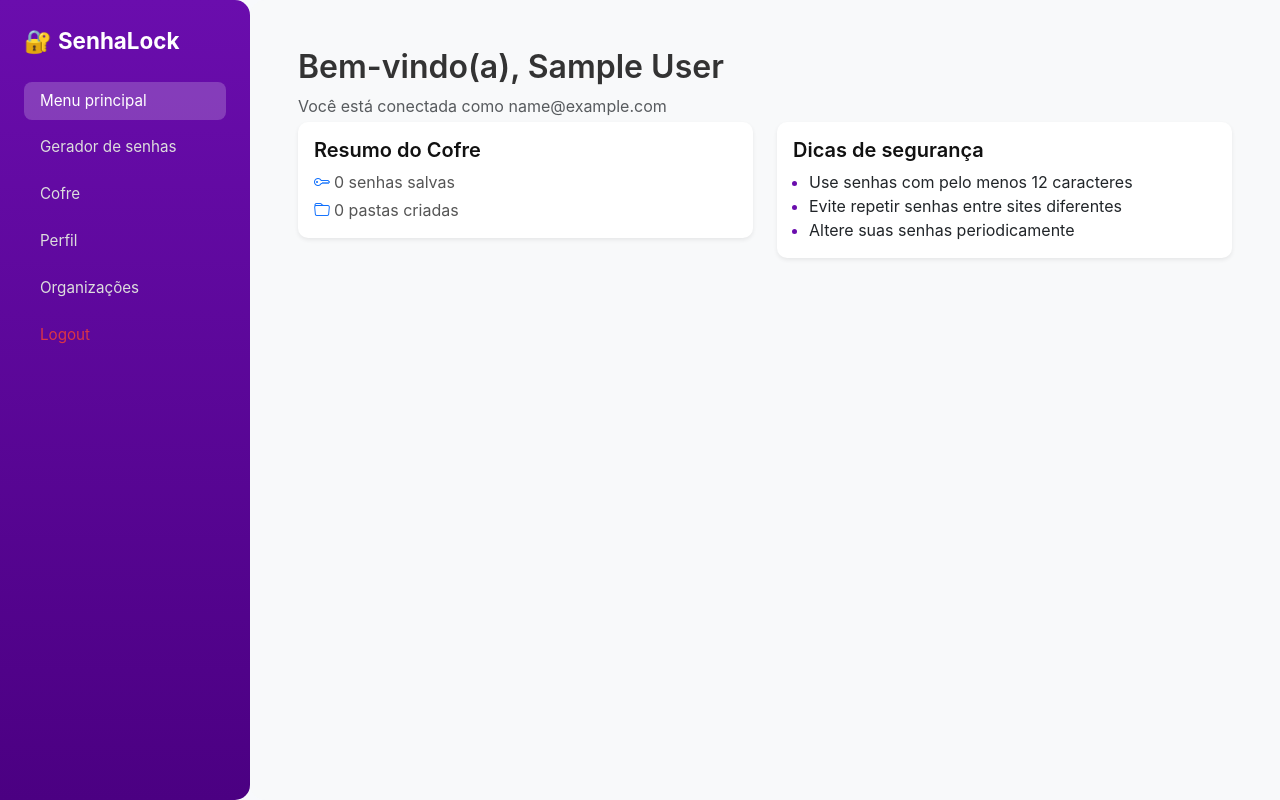
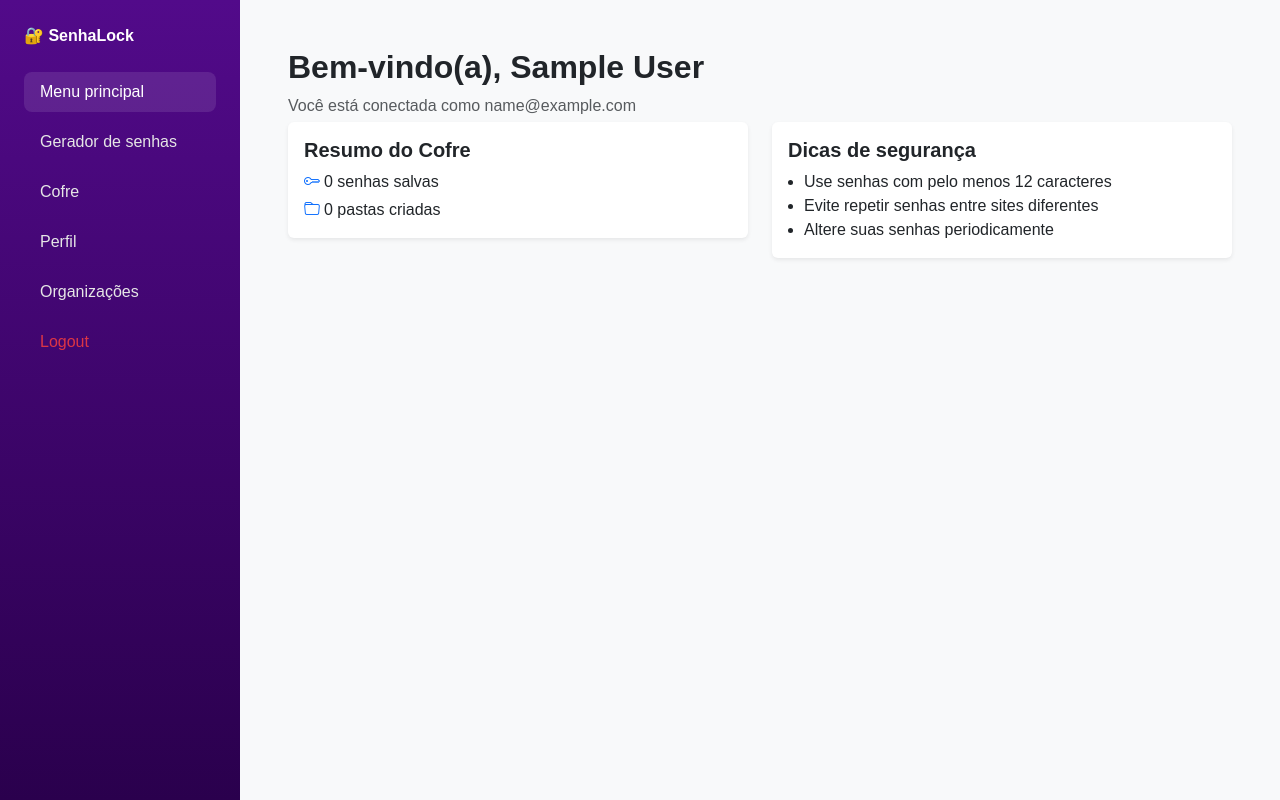
Before and after one commit to sa-desi-2025-2/julia_gabriela, a PHP site: page /pages/painel.php in a window 1280 px wide. Run offline with PHP 8.4, Linux system fonts and the light colour scheme; the visitor is signed in with stand-in values (Sample User, id 1); data that the repository does not hold is empty.

Commit message:
css e php

```diff
--- a/pages/css/Painel.css
+++ b/pages/css/Painel.css
@@ -1,74 +1,137 @@
+/* ============================
+   LAYOUT GERAL
+============================ */
 body {
-    font-family: "Inter", Arial, sans-serif;
-    background-color: #f8f9fc;
-    color: #333;
     margin: 0;
+    font-family: "Poppins", sans-serif;
+    background: #f4f4f9;
 }
 
 .sidebar {
-    width: 250px;
-    background: linear-gradient(180deg, #6A0DAD 0%, #4b0082 100%);
-    color: #fff;
-    border-top-right-radius: 15px;
-    border-bottom-right-radius: 15px;
+    width: 240px;
+    min-height: 100vh;
+    background: linear-gradient(180deg, #520a8a 0%, #2a004d 100%);
 }
 
-.logo {
-    font-size: 1.4rem;
-    display: flex;
-    align-items: center;
-    gap: 6px;
+.sidebar .nav-link {
+    color: #e6e6e6;
+    margin-bottom: 10px;
+    font-weight: 500;
 }
 
-.menu .nav-link {
-    color: #ddd;
-    font-size: 0.95rem;
+.sidebar .nav-link:hover,
+.sidebar .nav-link.active {
+    color: #fff;
+    background: rgba(255,255,255,0.1);
     border-radius: 8px;
-    margin-bottom: 8px;
-    transition: background-color 0.3s ease, color 0.3s ease;
 }
 
-.menu .nav-link:hover,
-.menu .nav-link.active {
-    background-color: rgba(255, 255, 255, 0.2);
-    color: #fff;
+.main {
+    padding: 30px;
 }
 
-.content {
-    background-color: #fff;
-    border-top-left-radius: 15px;
-    border-bottom-left-radius: 15px;
+.perfil-container {
+    width: 100%;
+    max-width: 550px;
+    border-radius: 18px;
+    background: #fff;
+    box-shadow: 0 4px 12px rgba(0,0,0,0.1);
 }
 
-.editar-perfil {
-    color: #6A0DAD;
-    text-decoration: none;
-    font-weight: 500;
-    font-size: 0.95rem;
+.btn-primary {
+    background: #7a0fc4;
+    border-color: #7a0fc4;
 }
 
-.editar-perfil:hover {
-    text-decoration: underline;
+.btn-primary:hover {
+    background: #5e07a1;
 }
 
-.card {
-    border-radius: 10px;
-    transition: transform 0.2s ease, box-shadow 0.2s ease;
+.btn-secondary {
+    background: #6c757d;
+    border-color: #6c757d;
 }
 
-.card:hover {
-    transform: translateY(-2px);
-    box-shadow: 0 4px 10px rgba(0,0,0,0.08);
+.btn-secondary:hover {
+    background: #565e64;
 }
 
-.card-title {
-    color: #111;
+/* ============================
+   MODAL (SEM JAVASCRIPT)
+============================ */
+.modal {
+    display: none;
+    position: fixed;
+    inset: 0;
+    background: rgba(0, 0, 0, 0.55);
+    justify-content: center;
+    align-items: center;
+    z-index: 999;
+    padding: 20px;
 }
 
-.card-text {
-    color: #555;
+.modal:target {
+    display: flex;
 }
 
-ul li::marker {
-    color: #6A0DAD;
+.modal-content {
+    background: #fff;
+    width: 100%;
+    max-width: 450px;
+    padding: 30px;
+    border-radius: 16px;
+    box-shadow: 0 8px 25px rgba(0, 0, 0, 0.25);
+    animation: fadeIn 0.25s ease-out;
 }
+
+@keyframes fadeIn {
+    from { opacity: 0; transform: translateY(-15px); }
+    to { opacity: 1; transform: translateY(0); }
+}
+
+/* Títulos */
+.modal-content h3 {
+    font-weight: 700;
+    text-align: center;
+}
+
+/* Inputs */
+.modal-content input {
+    height: 45px;
+    border-radius: 8px;
+    border: 1px solid #ccc;
+}
+
+.modal-content input:focus {
+    border-color: #7a0fc4;
+    box-shadow: 0 0 0 3px rgba(122,15,196,0.25);
+}
+
+/* Botões no modal */
+.modal-content .btn {
+    height: 45px;
+    border-radius: 10px;
+    font-weight: 600;
+}
+
+/* Botão excluir */
+.btn-danger {
+    background: #c82333;
+    border-color: #c82333;
+}
+
+.btn-danger:hover {
+    background: #a80e1f;
+}
+
+/* Botão cancelar */
+.btn-outline-secondary:hover {
+    background: #e6e6e6;
+}
+
+/* Ajuste no mobile */
+@media (max-width: 768px) {
+    .sidebar {
+        display: none;
+    }
+}
```
Also changed, not shown: pages/Perfil.php (+65 -21 lines), pages/css/Perfil.css (line endings or trailing spaces).
